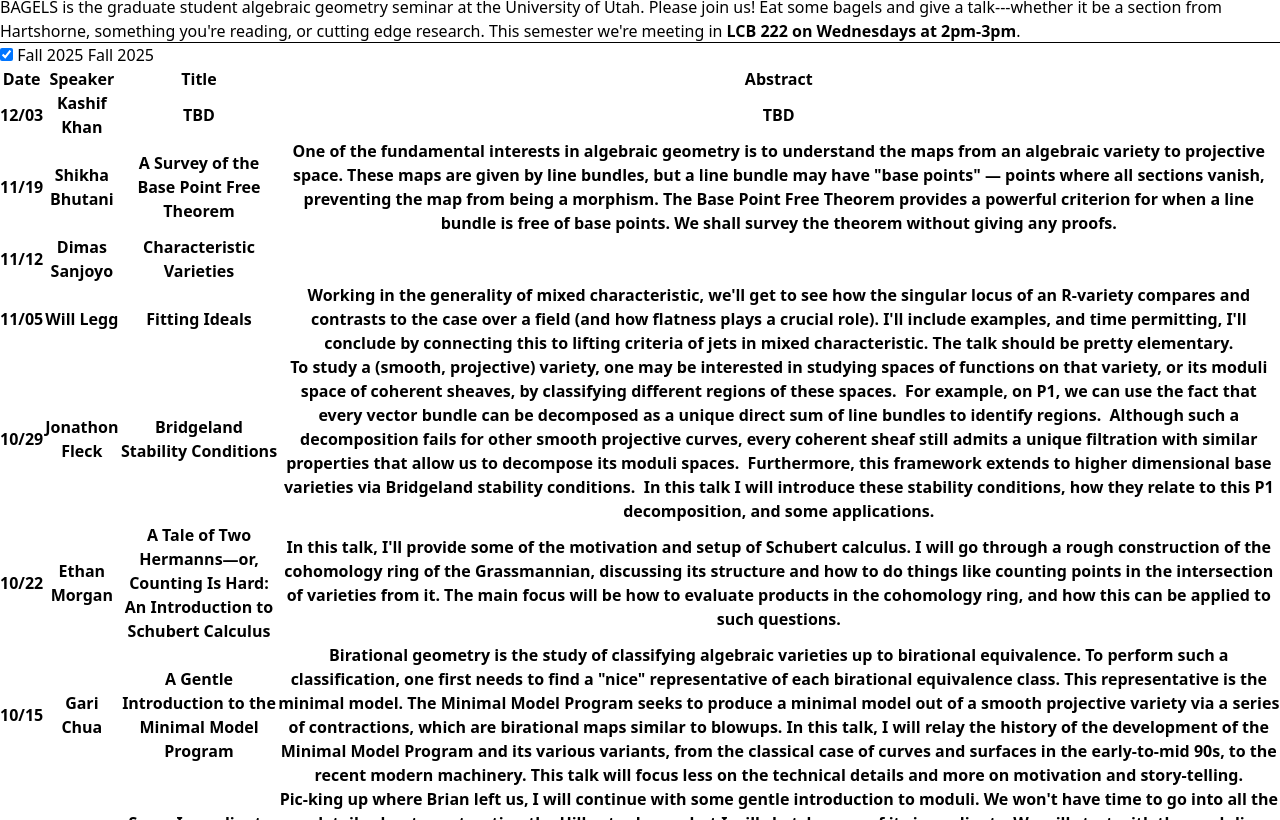
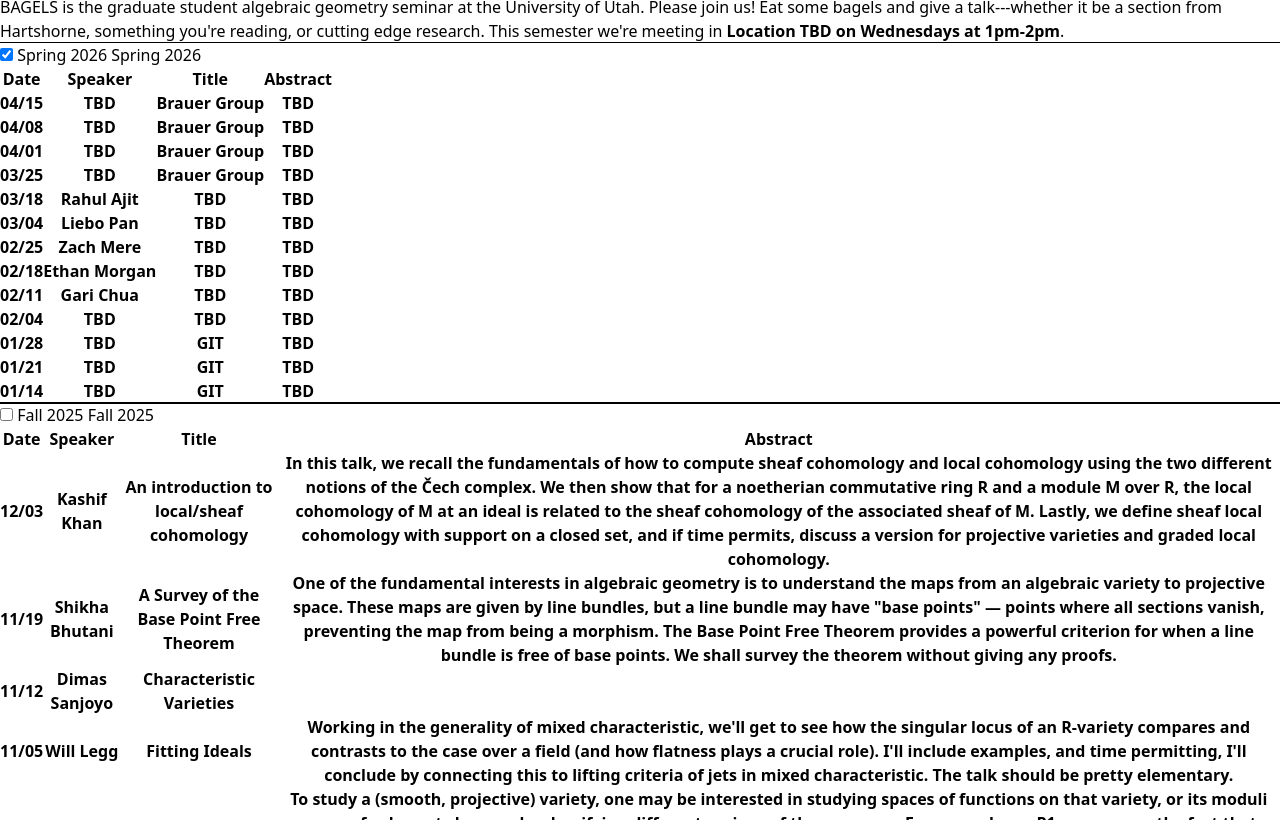
Before and after one commit to bagels-bikes/bagels-bikes.github.io, an Eleventy site: page src/bagels/index.md in a window 1280 px wide. Shown: the part 1501-2321 px from the top of the page. Built offline with nearby package versions, Linux system fonts and the light colour scheme; Eleventy itself is replaced by a stand-in of ours; files that its build step writes are made by us from their sources.

Commit message:
updated BAGELS for new semester, still waiting on room/time

```diff
--- a/src/_includes/bagels.njk
+++ b/src/_includes/bagels.njk
@@ -12,7 +12,7 @@ layout: /base2.njk
 {% endmacro %}
 
 {% macro createSemester(semester, hidden=true)%}
-<div class="outline outline-white">
+<div class="outline outline-white w-full">
     <label class="block">
     <input type="checkbox" class="peer hidden" {% if hidden %} {% else %} checked {% endif %}/>
 
--- a/src/_includes/bikes.njk
+++ b/src/_includes/bikes.njk
@@ -12,7 +12,7 @@ layout: /base2.njk
 {% endmacro %}
 
 {% macro createSemester(semester, hidden=true)%}
-<div class="outline outline-white">
+<div class="outline outline-white w-full">
     <label class="block">
     <input type="checkbox" class="peer hidden" {% if hidden %} {% else %} checked {% endif %}/>
 
--- a/src/bagels/bagels.json
+++ b/src/bagels/bagels.json
@@ -1,11 +1,95 @@
 {
     "currentSemester": {
+        "name": "Spring 2026",
+        "talks": [
+            {
+                "name": "TBD",
+                "title": "Brauer Group",
+                "abstract": "TBD",
+                "date": "04/15"
+            },
+            {
+                "name": "TBD",
+                "title": "Brauer Group",
+                "abstract": "TBD",
+                "date": "04/08"
+            },
+            {
+                "name": "TBD",
+                "title": "Brauer Group",
+                "abstract": "TBD",
+                "date": "04/01"
+            },
+            {
+                "name": "TBD",
+                "title": "Brauer Group",
+                "abstract": "TBD",
+                "date": "03/25"
+            },
+            {
+                "name": "Rahul Ajit",
+                "title": "TBD",
+                "abstract": "TBD",
+                "date": "03/18"
+            },
+            {
+                "name": "Liebo Pan",
+                "title": "TBD",
+                "abstract": "TBD",
+                "date": "03/04"
+            },
+            {
+                "name": "Zach Mere",
+                "title": "TBD",
+                "abstract": "TBD",
+                "date": "02/25"
+            },
+            {
+                "name": "Ethan Morgan",
+                "title": "TBD",
+                "abstract": "TBD",
+                "date": "02/18"
+            },
+            {
+                "name": "Gari Chua",
+                "title": "TBD",
+                "abstract": "TBD",
+                "date": "02/11"
+            },
+            {
+                "name": "TBD",
+                "title": "TBD",
+                "abstract": "TBD",
+                "date": "02/04"
+            },
+            {
+                "name": "TBD",
+                "title": "GIT",
+                "abstract": "TBD",
+                "date": "01/28"
+            },
+            {
+                "name": "TBD",
+                "title": "GIT",
+                "abstract": "TBD",
+                "date": "01/21"
+            },
+            {
+                "name": "TBD",
+                "title": "GIT",
+                "abstract": "TBD",
+                "date": "01/14"
+            }
+        ]
+    },
+    "semesters": [
+        {
             "name": "Fall 2025",
             "talks": [
                 {
                     "name": "Kashif Khan",
-                    "title": "TBD",
-                    "abstract": "TBD",
+                    "title": "An introduction to local/sheaf cohomology",
+                    "abstract": "In this talk, we recall the fundamentals of how to compute sheaf cohomology and local cohomology using the two different notions of the Čech complex. We then show that for a noetherian commutative ring R and a module M over R, the local cohomology of M at an ideal is related to the sheaf cohomology of the associated sheaf of M. Lastly, we define sheaf local cohomology with support on a closed set, and if time permits, discuss a version for projective varieties and graded local cohomology.",
                     "date": "12/03"
                 },
                 {
@@ -82,7 +166,6 @@
                 }
             ]
         },
-    "semesters": [
         {
             "name": "Spring 2025",
             "talks": [
--- a/src/bagels/index.md
+++ b/src/bagels/index.md
@@ -3,4 +3,4 @@ layout: bagels.njk
 title: bagels
 ---
 
-BAGELS is the graduate student algebraic geometry seminar at the University of Utah. Please join us! Eat some bagels and give a talk---whether it be a section from Hartshorne, something you're reading, or cutting edge research. This semester we're meeting in __LCB 222 on Wednesdays at 2pm-3pm__.
+BAGELS is the graduate student algebraic geometry seminar at the University of Utah. Please join us! Eat some bagels and give a talk---whether it be a section from Hartshorne, something you're reading, or cutting edge research. This semester we're meeting in __Location TBD on Wednesdays at 1pm-2pm__.
```
Also changed, not shown: 2 other files.
